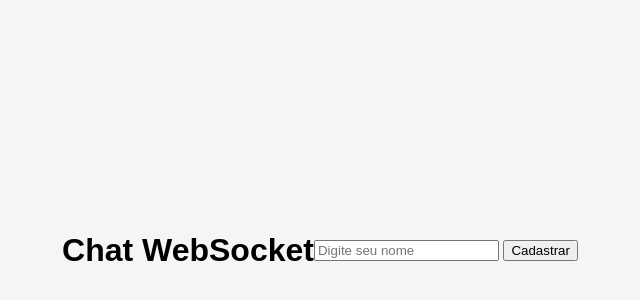
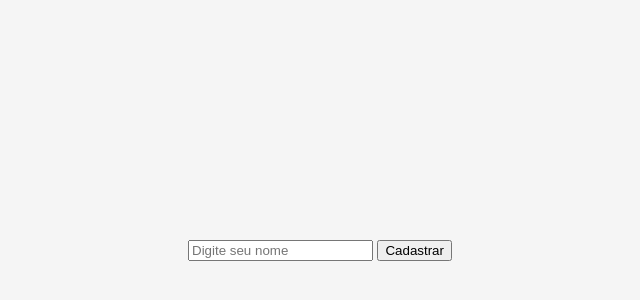
Before and after one commit to programacaosa/chatonline, a website: page index.html in a window 1280 px wide. Shown: the part 150-450 px from the top of the page, without its empty margins (320-960 px from the left). Drawn offline with Linux system fonts and the light colour scheme.

Commit message:
Update index.html

```diff
--- a/index.html
+++ b/index.html
@@ -137,7 +137,7 @@
     </style>
 </head>
 <body>
-    <h1>Chat WebSocket</h1>
+
     <div id="userSection">
         <input type="text" id="username" placeholder="Digite seu nome" />
         <button id="registerBtn">Cadastrar</button>
```
